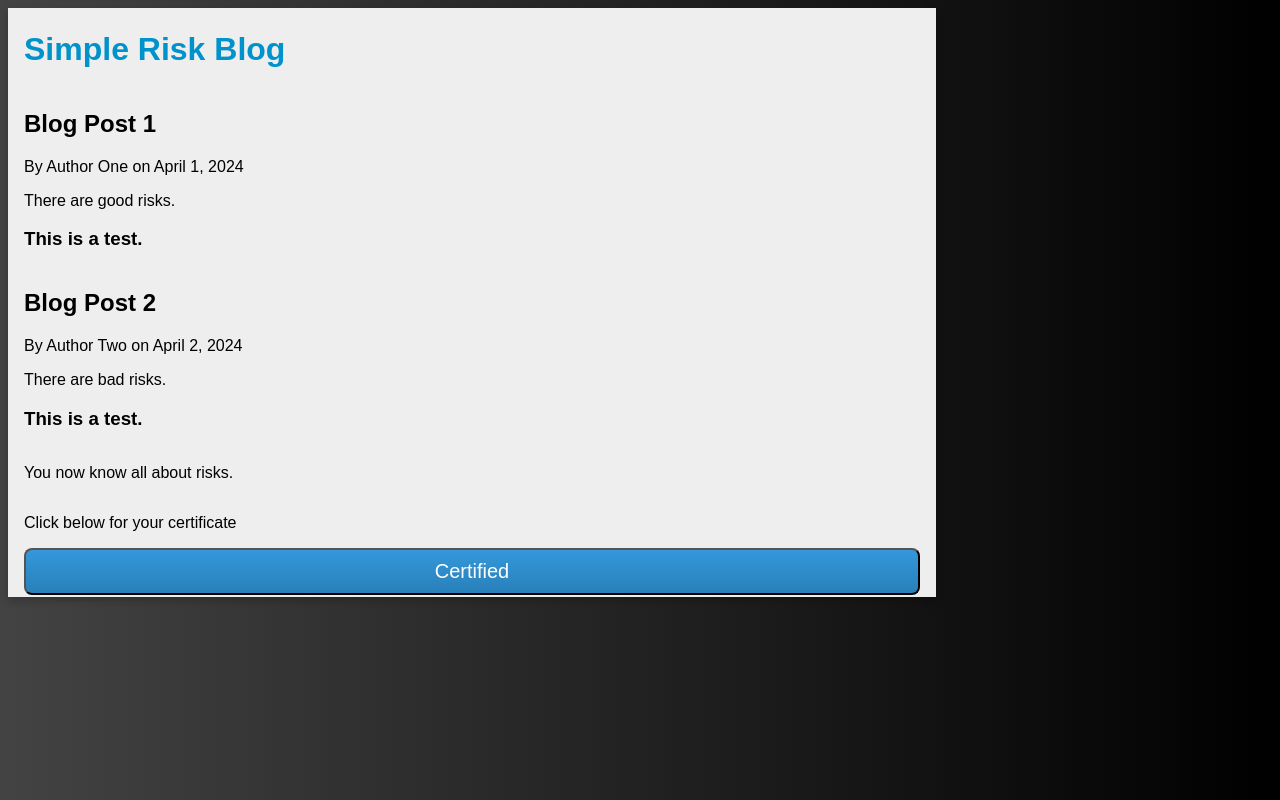
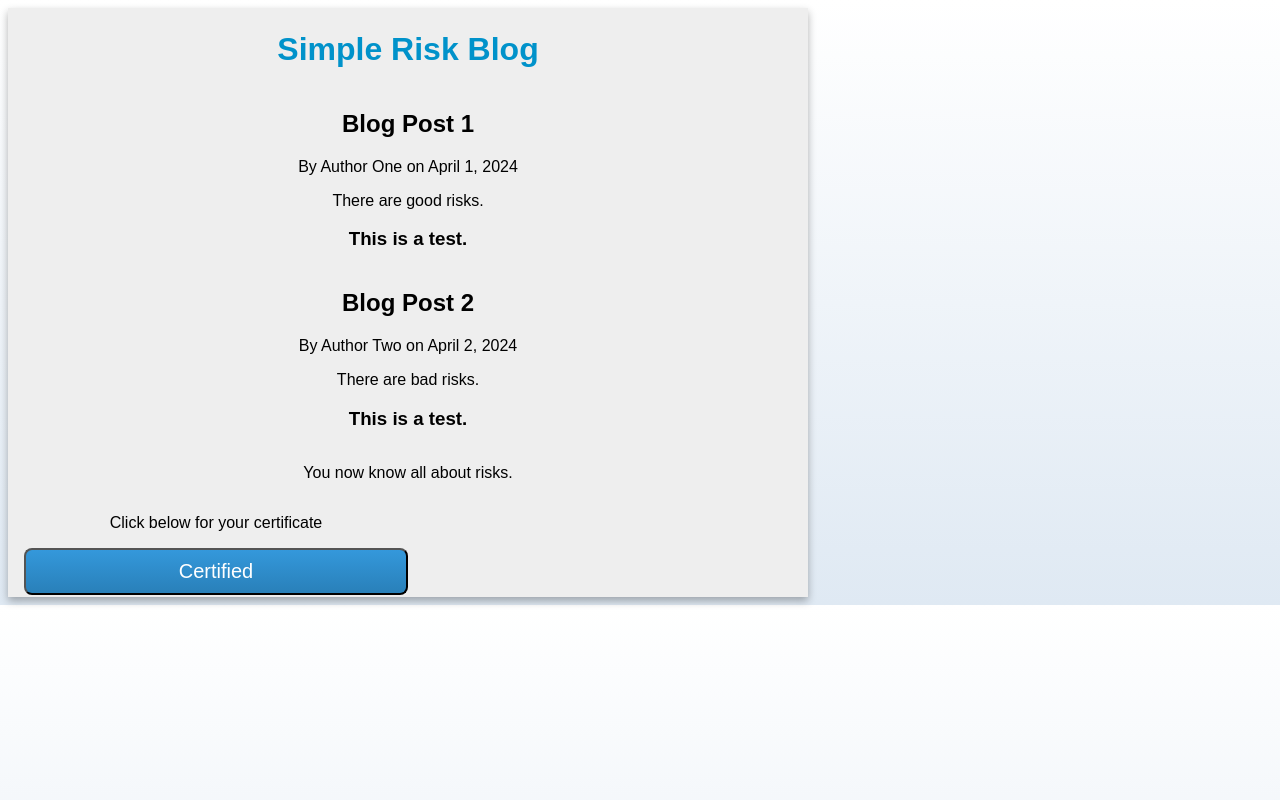
Before and after one commit to ldbshear/rolling-barnacles, a Flask app: page / in a window 1280 px wide. Run offline with Flask 3, Linux system fonts and the light colour scheme.

Commit message:
ficing css styles

```diff
--- a/static/style.css
+++ b/static/style.css
@@ -1,5 +1,5 @@
 body {
-    background: linear-gradient(to right, #434343 0%, black 100%);
+    background: linear-gradient(to top, #dfe9f3 0%, white 100%);
     font-family: Arial, Helvetica, sans-serif;
 }
 
@@ -7,13 +7,20 @@ h1 {
     color: #0092ca;
 }
 
+#riskCardContainer{
+    display: flex;
+    flex-direction: column;
+    justify-content: center;
+}
+
 #simpleRiskCard{
     background: #eeeeee;
     display: flex;
     flex-direction: column;
     justify-content: center;
-    width: 70vw;
-    box-shadow: 0 4px 8px 0 rgba(0,0,0,0.2);
+    text-align: center;
+    width: 60vw;
+    box-shadow: 0 4px 8px 0 rgba(0,0,0,0.3);
     padding: 2px 16px;
 }
 
@@ -21,6 +28,7 @@ h1 {
     display: flex;
     flex-direction: column;
     justify-content: center;
+    max-width: 30vw;
 }
 
 button{
--- a/templates/index.html
+++ b/templates/index.html
@@ -7,6 +7,7 @@
     <title>Simple Blog</title>
 </head>
 <body>
+    <div id="riskCardContainer">
          <div id="simpleRiskCard">
             <h1>Simple Risk Blog</h1>
         {% for post in posts %}
@@ -26,6 +27,8 @@
                     <div id="emoji-placeholder"></div>
                 </div>
         </div>
+    </div>
+
 
 
 </body>
```
Lines whose indentation alone changed are shown as unchanged.
